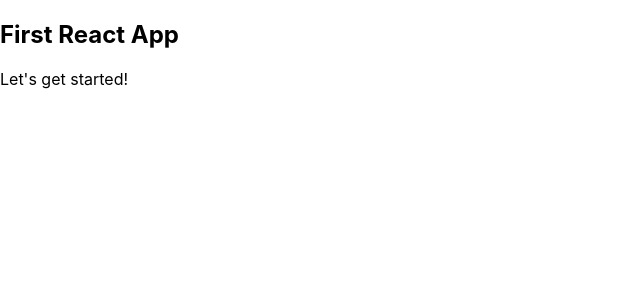
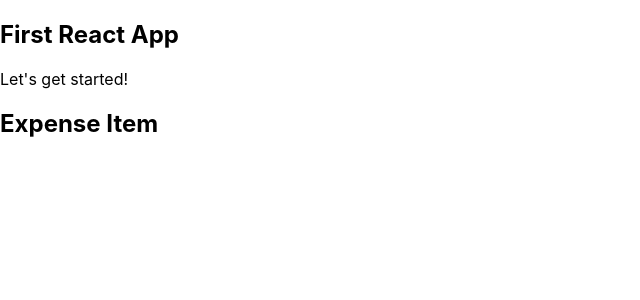
Before and after one commit to GuyBritish/React_Expense_Tracker, a JavaScript app: page / in a window 1280 px wide. Shown: the top 300 px of the page, without its empty margins (0-640 px from the left). Built offline with nearby package versions, Linux system fonts and the light colour scheme.

Commit message:
Add expense item component

```diff
--- a/src/App.js
+++ b/src/App.js
@@ -1,8 +1,11 @@
+import ExpenseItem from "./components/ExpenseItem";
+
 function App() {
 	return (
 		<div>
 			<h2> First React App </h2>
 			<p> Let's get started! </p>
+			<ExpenseItem></ExpenseItem>
 		</div>
 	);
 }
--- /dev/null
+++ b/src/components/ExpenseItem.js
@@ -0,0 +1,9 @@
+function ExpenseItem() {
+	return (
+		<div>
+			<h2> Expense Item </h2>
+		</div>
+	);
+}
+
+export default ExpenseItem;
```
